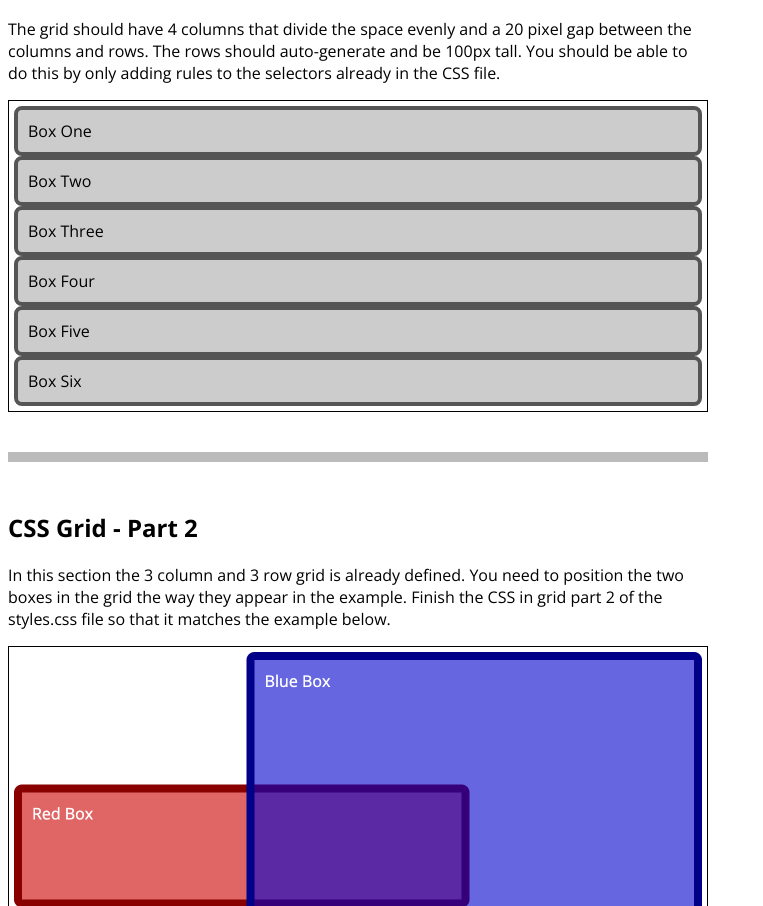
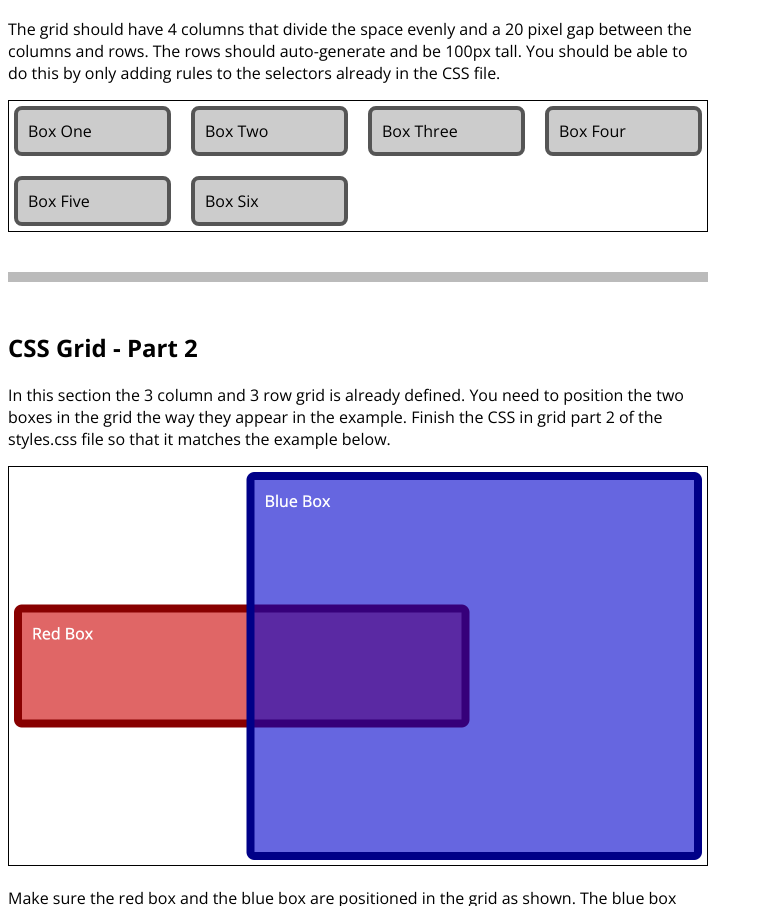
Before and after one commit to joenwoke/ITMD-441-Lab2, a plain HTML site: page index.html in a window 1280 px wide. Shown: the part 2965-3871 px from the top of the page, without its empty margins (0-763 px from the left). Drawn offline with nearby package versions, Linux system fonts and the light colour scheme.

Commit message:
Update table to grid with four equal columns

```diff
--- a/styles.css
+++ b/styles.css
@@ -65,7 +65,9 @@
 /* Grid Part 1 */
 
 #grid-section1 .grid {
-
+	display: grid;
+	grid-gap: 20px;
+	grid-template-columns: repeat(4, 1fr);
 }
 
 /* end Grid Part 1 */
```
Also changed, not shown: 1 other file.
